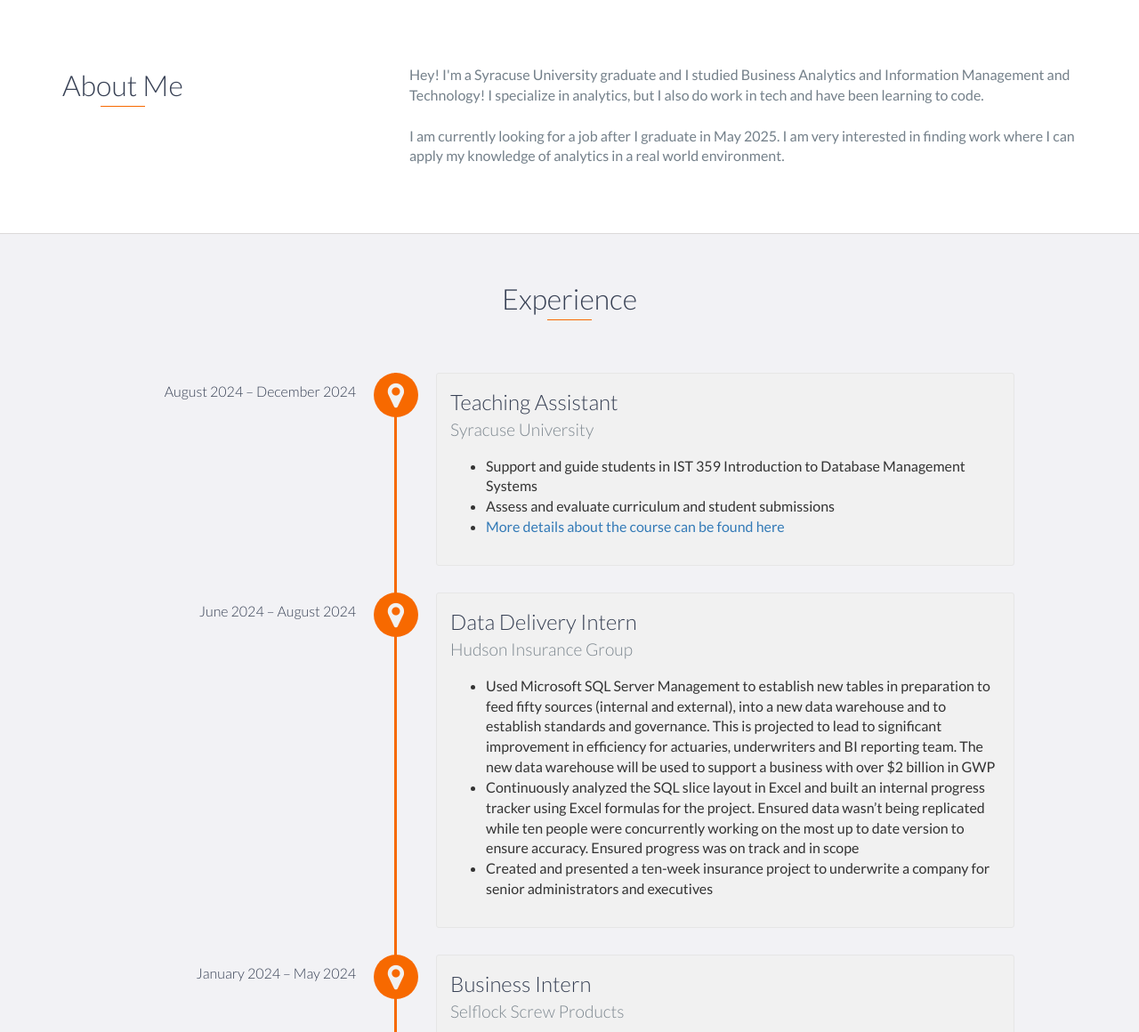
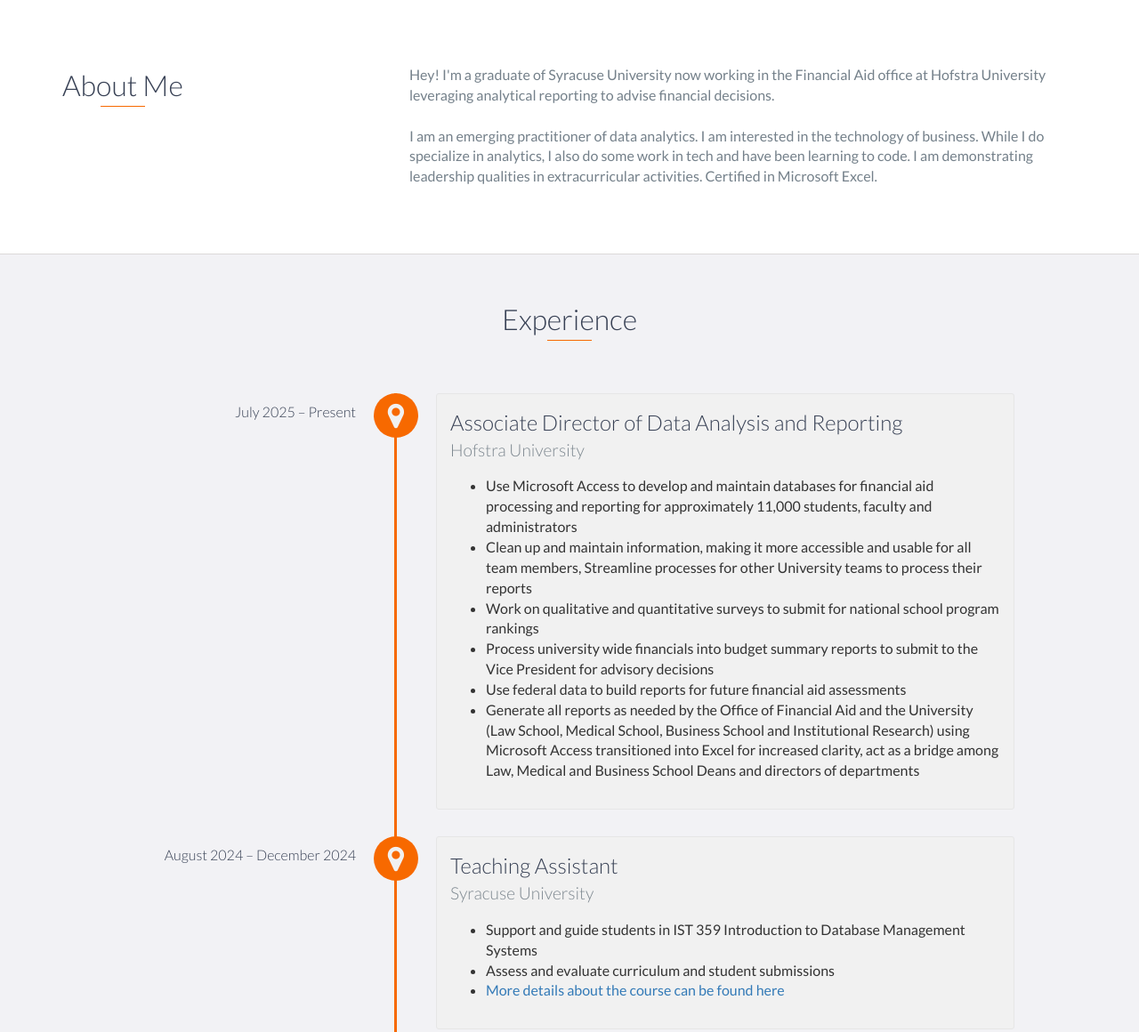
Before and after one commit to jbraverman100/jbraverman100.github.io, a website: page index.html in a window 1280 px wide. Shown: the part 802-1962 px from the top of the page at 89% size. Drawn offline with nearby package versions, Linux system fonts and the light colour scheme.

Commit message:
Update index.html

```diff
--- a/index.html
+++ b/index.html
@@ -79,10 +79,10 @@
                 </div>
                 <div class="col-md-8">
                     <p>
-                        Hey! I'm a Syracuse University graduate and I studied Business Analytics and Information Management and Technology! I specialize in analytics, but I also do work in tech and have been learning to code.
+                        Hey! I'm a graduate of Syracuse University now working in the Financial Aid office at Hofstra University leveraging analytical reporting to advise financial decisions.
                         <br>
                         <br>
-                        I am currently looking for a job after I graduate in May 2025. I am very interested in finding work where I can apply my knowledge of analytics in a real world environment.
+                        I am an emerging practitioner of data analytics. I am interested in the technology of business. While I do specialize in analytics, I also do some work in tech and have been learning to code. I am demonstrating leadership qualities in extracurricular activities. Certified in Microsoft Excel.
                     </p>
                 </div>
             </div>
@@ -93,6 +93,30 @@
     <div id="experience" class="background-alt">
         <h2 class="heading">Experience</h2>
         <div id="experience-timeline">
+            <div data-date="July 2025 – Present">
+                <h3>Associate Director of Data Analysis and Reporting</h3>
+                <h4>Hofstra University</h4>
+                <ul>
+                    <li>
+                        Use Microsoft Access to develop and maintain databases for financial aid processing and reporting for approximately 11,000 students, faculty and administrators
+                    </li>
+                    <li>
+                        Clean up and maintain information, making it more accessible and usable for all team members, Streamline processes for other University teams to process their reports
+                    </li>
+                    <li>
+                        Work on qualitative and quantitative surveys to submit for national school program rankings
+                    </li>
+                    <li>
+                        Process university wide financials into budget summary reports to submit to the Vice President for advisory decisions
+                    </li>
+                    <li>
+                        Use federal data to build reports for future financial aid assessments
+                    </li>
+                    <li>
+                        Generate all reports as needed by the Office of Financial Aid and the University (Law School, Medical School, Business School and Institutional Research) using Microsoft Access transitioned into Excel for increased clarity, act as a bridge among Law, Medical and Business School Deans and directors of departments
+                    </li>
+                </ul>
+            </div>
             <div data-date="August 2024 – December 2024">
                 <h3>Teaching Assistant</h3>
                 <h4>Syracuse University</h4>
@@ -166,6 +190,7 @@
             <div data-date="June 2020 – August 2020">
                 <h3>Data Analyst Intern</h3>
                 <h4>Adam Mesh Trading Group</h4>
+                <ul>
                 <li>
                     Audited marketing funnels from the back end of the platform to ensure data was
 accurate and up to date
@@ -176,6 +201,7 @@
                 <li>
                     Moved website data from old platform to new infrastructure to improve the user experience
                 </li>
+                </ul>
             </div>
 
         </div>
@@ -345,7 +371,7 @@
     <!-- End #education -->
 
     <div id="skills">
-        <h2 class="heading">Skills <br></h2><br>
+        <h1 class="heading">Skills <br></h1><br>
         <h3 class="heading">Certifications</h3>
         <ul>
             <li>Microsoft Excel</li>
@@ -365,6 +391,7 @@
             <li>Google Docs</li>
             <li>Google Sheets</li>
             <li>Google Slides</li>
+            <li>Microsoft Access</li>
             <li>Microsoft Outlook</li>
             <li>Microsoft PowerBI</li>
             <li>Microsoft PowerPoint</li>
@@ -391,7 +418,7 @@
             <div class="row">
                 <div class="col-sm-5 copyright">
                     <p>
-                        Copyright &copy; <span id="current-year">2025</span> Jason Braverman
+                        Copyright &copy; <span id="current-year">2026</span> Jason Braverman
                     </p>
                 </div>
                 <div class="col-sm-2 top">
```
